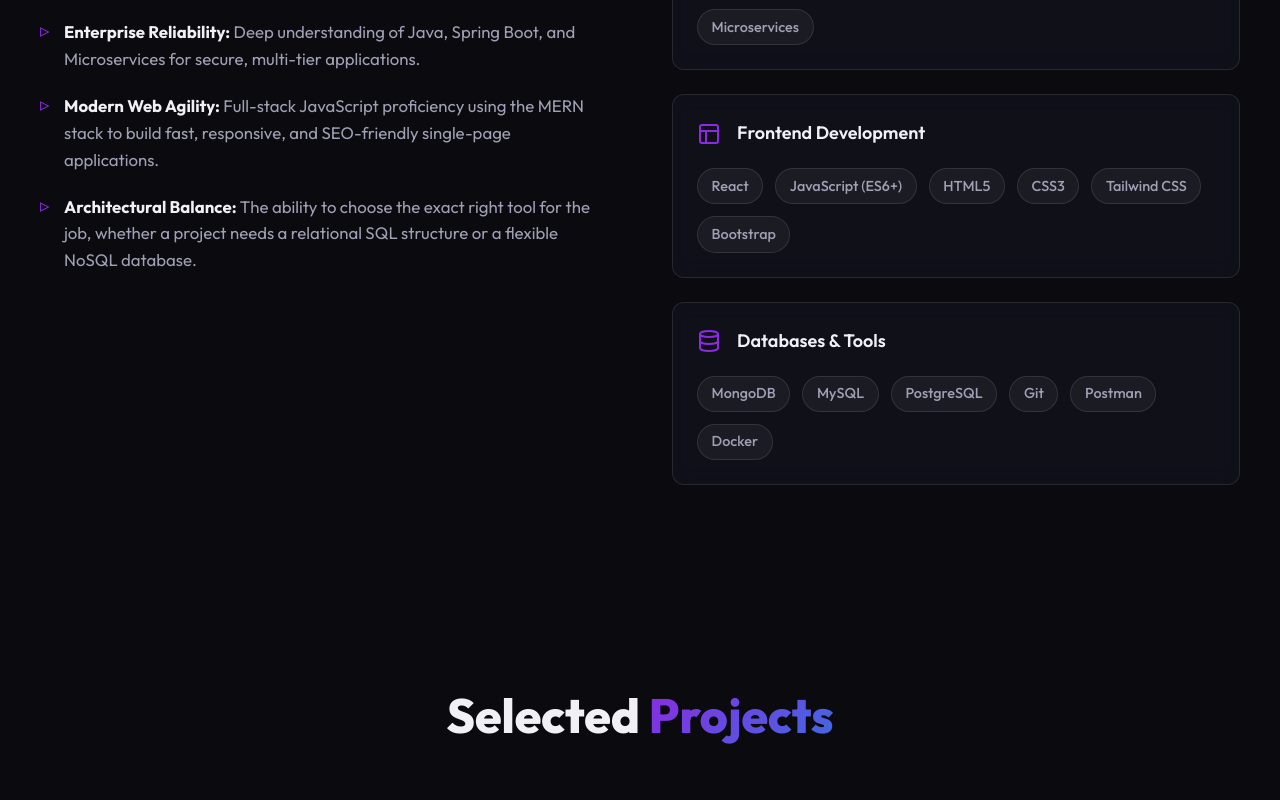
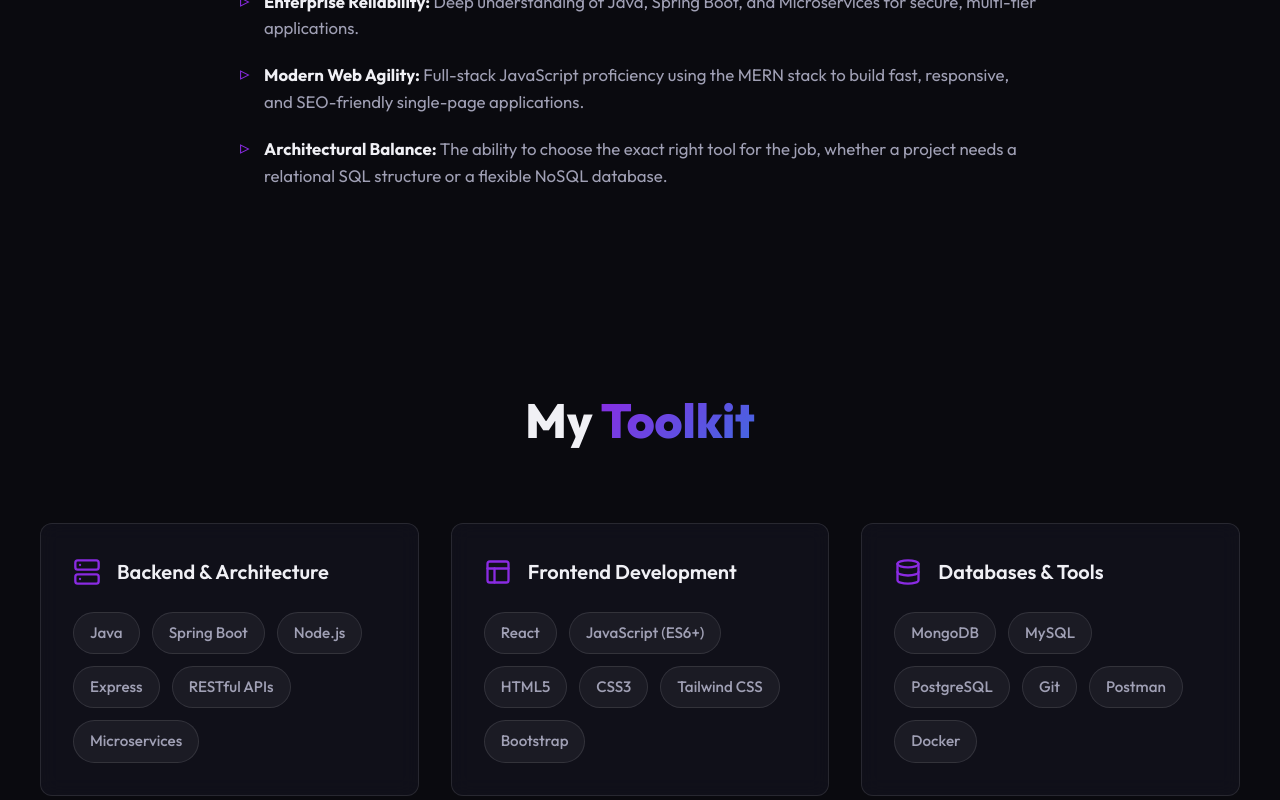
Before and after one commit to Arumugam28/portfolio, a React (Vite) app: page / in a window 1280 px wide. Shown: the part 1220-2020 px from the top of the page. Built offline with nearby package versions, Linux system fonts and the light colour scheme.

Commit message:
Separate Skills into its own section

```diff
--- a/src/App.jsx
+++ b/src/App.jsx
@@ -1,6 +1,7 @@
 import Header from './components/Header/Header';
 import Hero from './components/Hero/Hero';
 import About from './components/About/About';
+import Skills from './components/Skills/Skills';
 import Projects from './components/Projects/Projects';
 import Contact from './components/Contact/Contact';
 import Footer from './components/Footer/Footer';
@@ -13,6 +14,7 @@ function App() {
       <main>
         <Hero />
         <About />
+        <Skills />
         <Projects />
         <Contact />
       </main>
--- a/src/components/About/About.css
+++ b/src/components/About/About.css
@@ -15,10 +15,8 @@
 }
 
 .about-content {
-  display: grid;
-  grid-template-columns: 1fr 1fr;
-  gap: 4rem;
-  align-items: start;
+  max-width: 800px;
+  margin: 0 auto;
 }
 
 .about-intro {
@@ -62,76 +60,3 @@
 .about-list strong {
   color: var(--text-primary);
 }
-
-.skills-title {
-  font-size: 1.5rem;
-  font-weight: 600;
-  margin-bottom: 2rem;
-  color: var(--text-primary);
-}
-
-.skills-category-grid {
-  display: flex;
-  flex-direction: column;
-  gap: 1.5rem;
-}
-
-.skill-category-card {
-  padding: 1.5rem;
-  transition: transform var(--transition-fast), box-shadow var(--transition-fast);
-}
-
-.skill-category-card:hover {
-  transform: translateX(5px);
-  border-color: var(--accent-primary);
-  box-shadow: 0 10px 30px rgba(138, 43, 226, 0.15);
-}
-
-.category-header {
-  display: flex;
-  align-items: center;
-  gap: 1rem;
-  margin-bottom: 1.25rem;
-}
-
-.category-icon {
-  font-size: 1.5rem;
-  color: var(--accent-primary);
-  display: flex;
-}
-
-.category-title {
-  font-size: 1.125rem;
-  font-weight: 600;
-  color: var(--text-primary);
-}
-
-.category-skills {
-  display: flex;
-  flex-wrap: wrap;
-  gap: 0.75rem;
-}
-
-.skill-tag {
-  font-size: 0.9rem;
-  padding: 0.35rem 0.85rem;
-  background: rgba(255, 255, 255, 0.05);
-  border: 1px solid var(--border-color);
-  border-radius: 50px;
-  color: var(--text-secondary);
-  font-weight: 500;
-  transition: all var(--transition-fast);
-}
-
-.skill-tag:hover {
-  background: var(--accent-gradient);
-  color: #fff;
-  border-color: transparent;
-}
-
-@media (max-width: 992px) {
-  .about-content {
-    grid-template-columns: 1fr;
-    gap: 3rem;
-  }
-}
--- a/src/components/About/About.jsx
+++ b/src/components/About/About.jsx
@@ -1,25 +1,6 @@
-import { FiServer, FiLayout, FiDatabase } from 'react-icons/fi';
 import './About.css';
 
 const About = () => {
-  const skillCategories = [
-    {
-      title: 'Backend & Architecture',
-      icon: <FiServer />,
-      skills: ['Java', 'Spring Boot', 'Node.js', 'Express', 'RESTful APIs', 'Microservices']
-    },
-    {
-      title: 'Frontend Development',
-      icon: <FiLayout />,
-      skills: ['React', 'JavaScript (ES6+)', 'HTML5', 'CSS3', 'Tailwind CSS', 'Bootstrap']
-    },
-    {
-      title: 'Databases & Tools',
-      icon: <FiDatabase />,
-      skills: ['MongoDB', 'MySQL', 'PostgreSQL', 'Git', 'Postman', 'Docker']
-    }
-  ];
-
   return (
     <section id="about" className="about section-padding">
       <div className="container">
@@ -46,25 +27,6 @@ const About = () => {
               </li>
             </ul>
           </div>
-
-          <div className="about-skills">
-            <h3 className="skills-title">My Toolkit</h3>
-            <div className="skills-category-grid">
-              {skillCategories.map((category, index) => (
-                <div key={index} className="skill-category-card glass-panel">
-                  <div className="category-header">
-                    <div className="category-icon">{category.icon}</div>
-                    <h4 className="category-title">{category.title}</h4>
-                  </div>
-                  <div className="category-skills">
-                    {category.skills.map((skill, i) => (
-                      <span key={i} className="skill-tag">{skill}</span>
-                    ))}
-                  </div>
-                </div>
-              ))}
-            </div>
-          </div>
         </div>
       </div>
     </section>
--- a/src/components/Header/Header.jsx
+++ b/src/components/Header/Header.jsx
@@ -19,6 +19,7 @@ const Header = () => {
   const navLinks = [
     { name: 'Home', href: '#home' },
     { name: 'About', href: '#about' },
+    { name: 'Skills', href: '#skills' },
     { name: 'Projects', href: '#projects' },
     { name: 'Contact', href: '#contact' },
   ];
--- /dev/null
+++ b/src/components/Skills/Skills.css
@@ -0,0 +1,58 @@
+.skills-category-grid {
+  display: grid;
+  grid-template-columns: repeat(auto-fit, minmax(300px, 1fr));
+  gap: 2rem;
+}
+
+.skill-category-card {
+  padding: 2rem;
+  transition: transform var(--transition-fast), box-shadow var(--transition-fast);
+}
+
+.skill-category-card:hover {
+  transform: translateY(-5px);
+  border-color: var(--accent-primary);
+  box-shadow: 0 10px 30px rgba(138, 43, 226, 0.15);
+}
+
+.category-header {
+  display: flex;
+  align-items: center;
+  gap: 1rem;
+  margin-bottom: 1.5rem;
+}
+
+.category-icon {
+  font-size: 1.75rem;
+  color: var(--accent-primary);
+  display: flex;
+}
+
+.category-title {
+  font-size: 1.25rem;
+  font-weight: 600;
+  color: var(--text-primary);
+}
+
+.category-skills {
+  display: flex;
+  flex-wrap: wrap;
+  gap: 0.75rem;
+}
+
+.skill-tag {
+  font-size: 0.95rem;
+  padding: 0.5rem 1rem;
+  background: rgba(255, 255, 255, 0.05);
+  border: 1px solid var(--border-color);
+  border-radius: 50px;
+  color: var(--text-secondary);
+  font-weight: 500;
+  transition: all var(--transition-fast);
+}
+
+.skill-tag:hover {
+  background: var(--accent-gradient);
+  color: #fff;
+  border-color: transparent;
+}
--- /dev/null
+++ b/src/components/Skills/Skills.jsx
@@ -0,0 +1,50 @@
+import { FiServer, FiLayout, FiDatabase } from 'react-icons/fi';
+import './Skills.css';
+
+const Skills = () => {
+  const skillCategories = [
+    {
+      title: 'Backend & Architecture',
+      icon: <FiServer />,
+      skills: ['Java', 'Spring Boot', 'Node.js', 'Express', 'RESTful APIs', 'Microservices']
+    },
+    {
+      title: 'Frontend Development',
+      icon: <FiLayout />,
+      skills: ['React', 'JavaScript (ES6+)', 'HTML5', 'CSS3', 'Tailwind CSS', 'Bootstrap']
+    },
+    {
+      title: 'Databases & Tools',
+      icon: <FiDatabase />,
+      skills: ['MongoDB', 'MySQL', 'PostgreSQL', 'Git', 'Postman', 'Docker']
+    }
+  ];
+
+  return (
+    <section id="skills" className="skills section-padding">
+      <div className="container">
+        <h2 className="section-title">
+          My <span className="text-gradient">Toolkit</span>
+        </h2>
+
+        <div className="skills-category-grid">
+          {skillCategories.map((category, index) => (
+            <div key={index} className="skill-category-card glass-panel">
+              <div className="category-header">
+                <div className="category-icon">{category.icon}</div>
+                <h3 className="category-title">{category.title}</h3>
+              </div>
+              <div className="category-skills">
+                {category.skills.map((skill, i) => (
+                  <span key={i} className="skill-tag">{skill}</span>
+                ))}
+              </div>
+            </div>
+          ))}
+        </div>
+      </div>
+    </section>
+  );
+};
+
+export default Skills;
```
